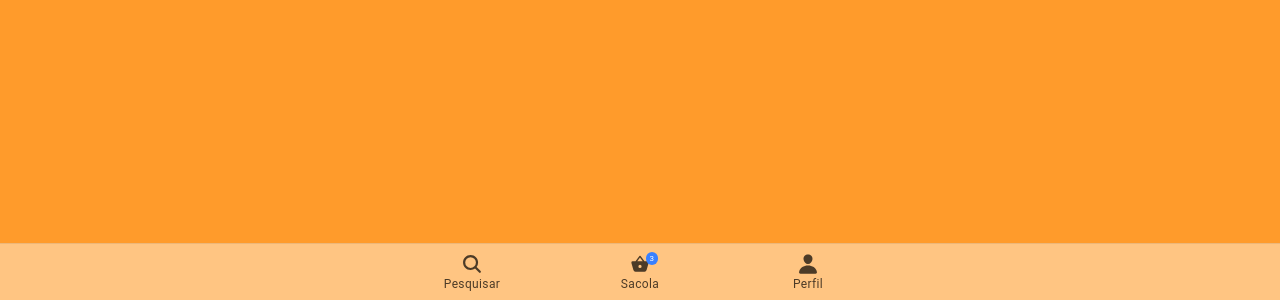
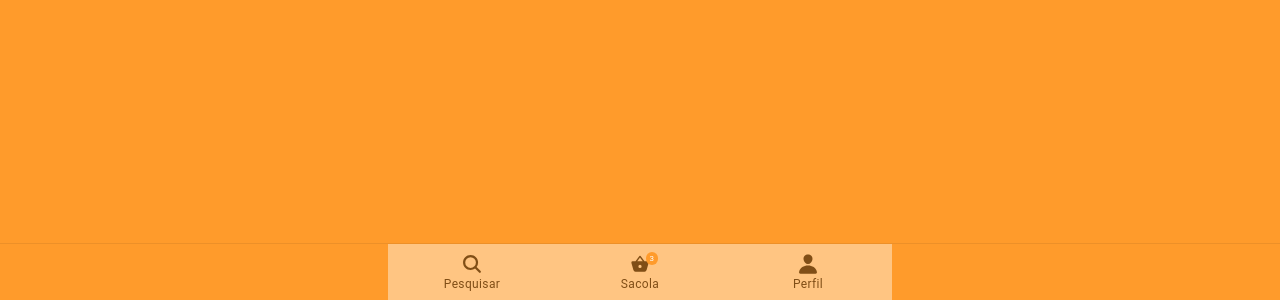
Before and after one commit to geovanef46/snacks-stand, a React (Create React App) app: page / in a window 1280 px wide. Shown: the part 500-800 px from the top of the page. Built offline with nearby package versions, Linux system fonts and the light colour scheme.

Commit message:
Styling the menu and tabBar

```diff
--- a/src/components/Menu/index.tsx
+++ b/src/components/Menu/index.tsx
@@ -10,6 +10,9 @@ import {
   IonMenu,
   IonMenuToggle,
   IonNote,
+  IonHeader,
+  IonToolbar,
+  IonTitle,
 } from "@ionic/react";
 
 import {
@@ -72,6 +75,12 @@ const Menu: React.FC = () => {
 
   return (
     <IonMenu contentId="main" type="overlay">
+      <IonHeader>
+        <IonToolbar>
+          <IonTitle>Menu</IonTitle>
+        </IonToolbar>
+      </IonHeader>
+
       <IonContent>
         <IonList id="inbox-list">
           <IonListHeader>Bem-vindo</IonListHeader>
--- a/src/components/Menu/styles.css
+++ b/src/components/Menu/styles.css
@@ -1,5 +1,13 @@
 ion-menu ion-content {
-  --background: var(--ion-item-background, var(--ion-background-color, #fff));
+  --background: var(--ion-color-light);
+}
+
+ion-list#inbox-list ion-item {
+  --background: var(--ion-color-light);
+}
+
+ion-list#inbox-list {
+  background: var(--ion-color-light);
 }
 
 ion-menu.md ion-content {
--- a/src/pages/MainTabs/index.tsx
+++ b/src/pages/MainTabs/index.tsx
@@ -18,6 +18,8 @@ import Orders from "../Orders";
 import Favorites from "../Favorites";
 import Comments from "../Comments";
 import Stores from "../Stores";
+
+import "./styles.css";
 
 const MainTabs = () => {
   return (
@@ -42,7 +44,7 @@ const MainTabs = () => {
         <Route path="/stores" component={Stores} exact />
       </IonRouterOutlet>
 
-      <IonTabBar slot="bottom" color="light">
+      <IonTabBar slot="bottom">
         <IonTabButton tab="search" href="/search">
           <IonIcon icon={search} />
           <IonLabel>Pesquisar</IonLabel>
--- /dev/null
+++ b/src/pages/MainTabs/styles.css
@@ -0,0 +1,12 @@
+/* ion-tab-bar {
+  --color: blue;
+} */
+
+ion-tab-button {
+  --background: var(--ion-color-light);
+  --color: var(--ion-color-dark);
+
+  --color-selected: var(--ion-color-tertiary);
+  --background-focused: var(--ion-color-dark);
+  --background-focused-opacity: 1;
+}
--- a/src/theme/variables.css
+++ b/src/theme/variables.css
@@ -11,7 +11,7 @@ http://ionicframework.com/docs/theming/ */
   --ion-text-color-rgb: 128, 78, 22;
 
   /** primary **/
-  --ion-color-primary: #3880ff;
+  --ion-color-primary: #ff9b2b;
   --ion-color-primary-rgb: 56, 128, 255;
   --ion-color-primary-contrast: #fff;
   --ion-color-primary-contrast-rgb: 255, 255, 255;
@@ -77,8 +77,8 @@ http://ionicframework.com/docs/theming/ */
   /** light **/
   --ion-color-light: #ffc582;
   --ion-color-light-rgb: 255, 197, 130;
-  --ion-color-light-contrast: #000000;
-  --ion-color-light-contrast-rgb: 0, 0, 0;
+  --ion-color-light-contrast: #804e16;
+  --ion-color-light-contrast-rgb: 128, 78, 22;
   --ion-color-light-shade: #d7d8da;
   --ion-color-light-tint: #f5f6f9;
 }
```
